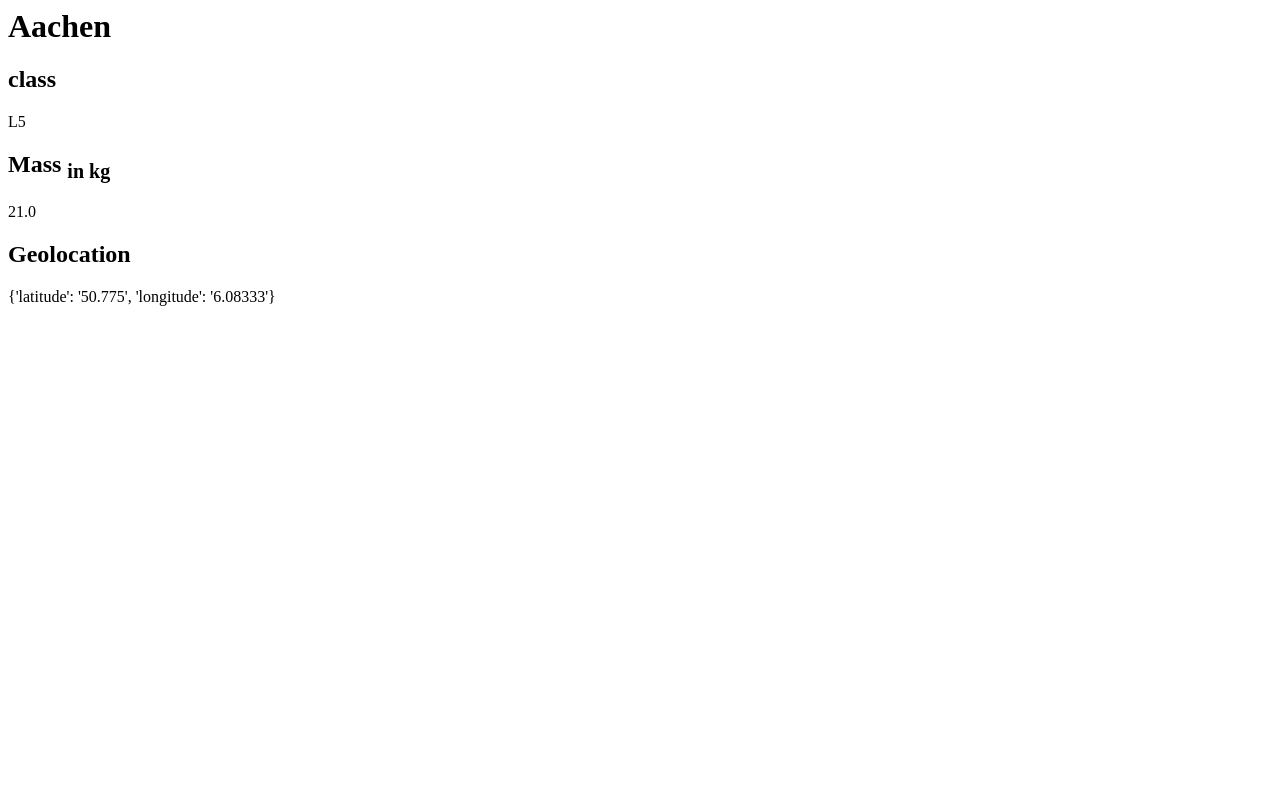
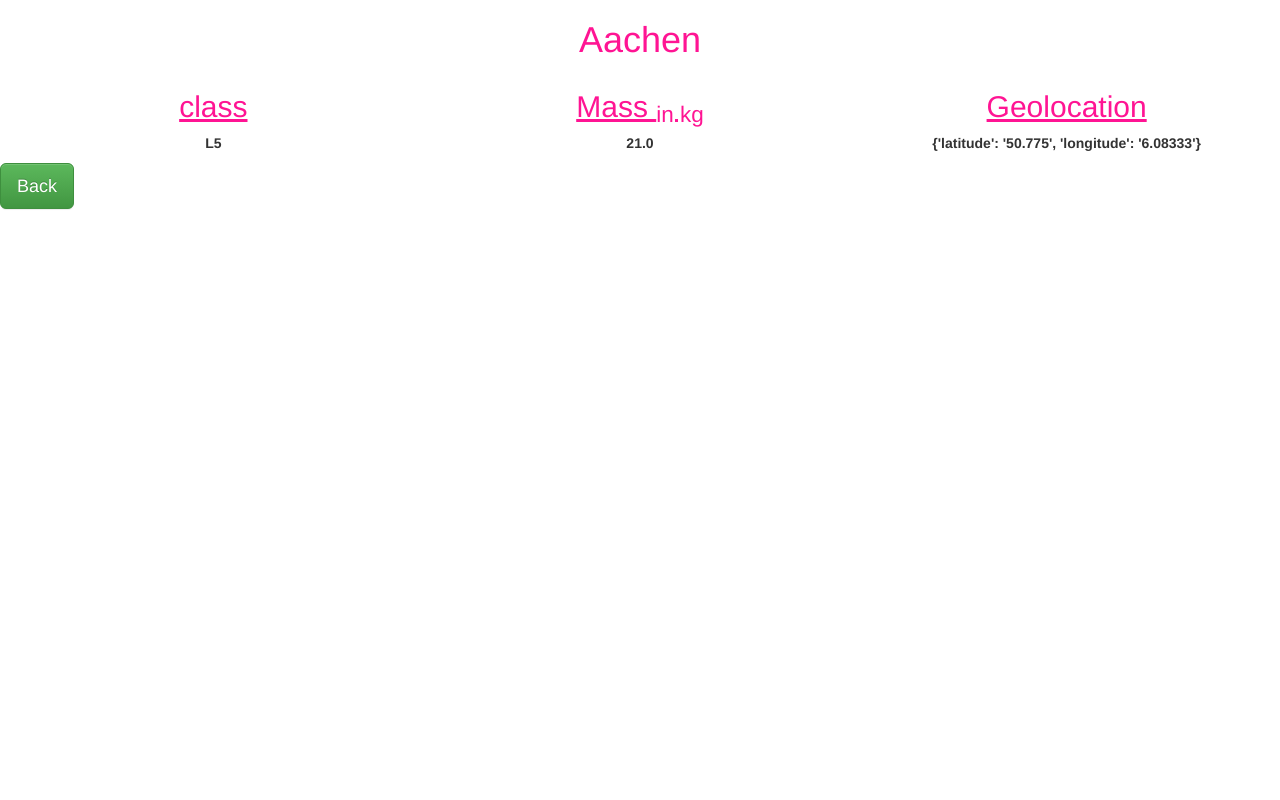
Before and after one commit to Jbenav200/ssrr, a Django app: template registry/templates/registry/search.html in a window 1280 px wide. Run offline with Django 3.2, Linux system fonts and the light colour scheme; the template is opened without the code that fills it: values that come from a table or form of the project are taken from there, others are empty; data comes from the database, SQL or seed files in the repository; some libraries are stand-ins or nearby versions.

Commit message:
added custom and bootstrap styling

```diff
--- a/registry/templates/registry/search.html
+++ b/registry/templates/registry/search.html
@@ -1,24 +1,34 @@
 {% load static %}
+<link rel="stylesheet" type="text/css" href="{% static 'css/style.css' %}">
+<!-- Latest compiled and minified CSS -->
+<link rel="stylesheet" href="https://maxcdn.bootstrapcdn.com/bootstrap/3.3.7/css/bootstrap.min.css" integrity="sha384-BVYiiSIFeK1dGmJRAkycuHAHRg32OmUcww7on3RYdg4Va+PmSTsz/K68vbdEjh4u" crossorigin="anonymous">
+
+<!-- Optional theme -->
+<link rel="stylesheet" href="https://maxcdn.bootstrapcdn.com/bootstrap/3.3.7/css/bootstrap-theme.min.css" integrity="sha384-rHyoN1iRsVXV4nD0JutlnGaslCJuC7uwjduW9SVrLvRYooPp2bWYgmgJQIXwl/Sp" crossorigin="anonymous">
+
+<!-- Latest compiled and minified JavaScript -->
+<script src="https://maxcdn.bootstrapcdn.com/bootstrap/3.3.7/js/bootstrap.min.js" integrity="sha384-Tc5IQib027qvyjSMfHjOMaLkfuWVxZxUPnCJA7l2mCWNIpG9mGCD8wGNIcPD7Txa" crossorigin="anonymous"></script>
 {% if meteorite %}
-<h1 class="text-center">{{ meteorite.name }}</h1>
+<h1 class="text-center pink">{{ meteorite.name }}</h1>
 
 <body>
     <div class="row">
         <div class="col-md-12">
-            <div class="col-md-3 text-center">
-                <h2>class</h2>
+            <div class="col-md-4 text-center">
+                <h2 class="pink">class</h2>
                 <p>{{ meteorite.rec_class }}</p>
             </div>
-            <div class="col-md-3 text-center">
-                <h2>Mass <sub>in kg</sub></h2>
+            <div class="col-md-4 text-center">
+                <h2 class="pink">Mass <sub>in kg</sub></h2>
                 <p>{{ meteorite.mass }}</p>
             </div>
-            <div class="col-md-3 text-center">
-                <h2>Geolocation</h2>
+            <div class="col-md-4 text-center">
+                <h2 class="pink">Geolocation</h2>
                 <p>{{ meteorite.geolocation }}</p>
             </div>
         </div>
     </div>
+    <a href="../" class="btn btn-lg btn-success">Back</a>
 </body>
 
 {% else %}
--- a/static/css/style.css
+++ b/static/css/style.css
@@ -1,3 +1,24 @@
+html{
+
+}
+
 .text-center{
     text-align: center;
 }
+
+.btn-success{
+    background-color: lawngreen;
+    color: black;
+}
+
+.pink{
+    color:deeppink;
+}
+
+h2{
+    text-decoration: underline;
+}
+
+p{
+    font-weight: bolder;
+}
```
Also changed, not shown: registry/templates/registry/index.html (+17 -5 lines).
